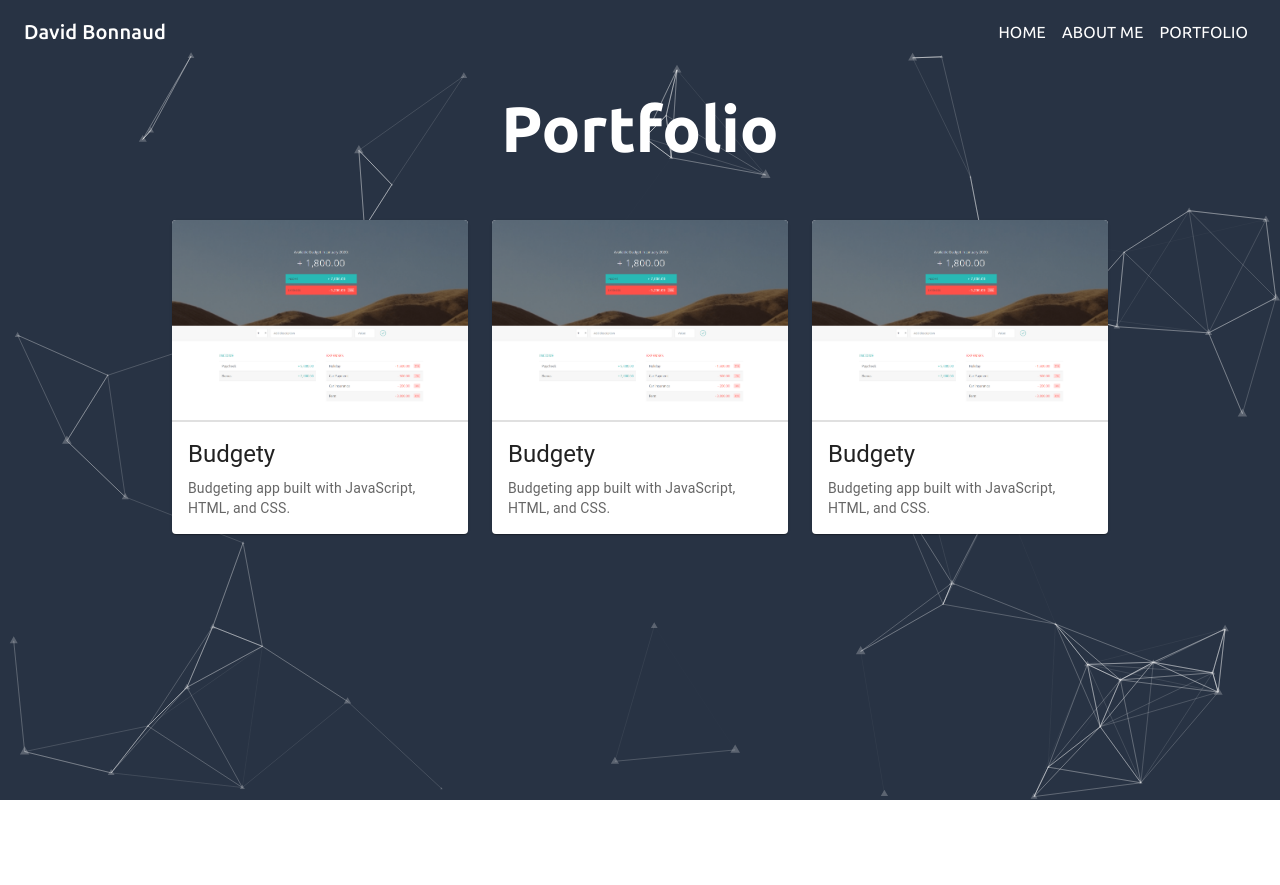
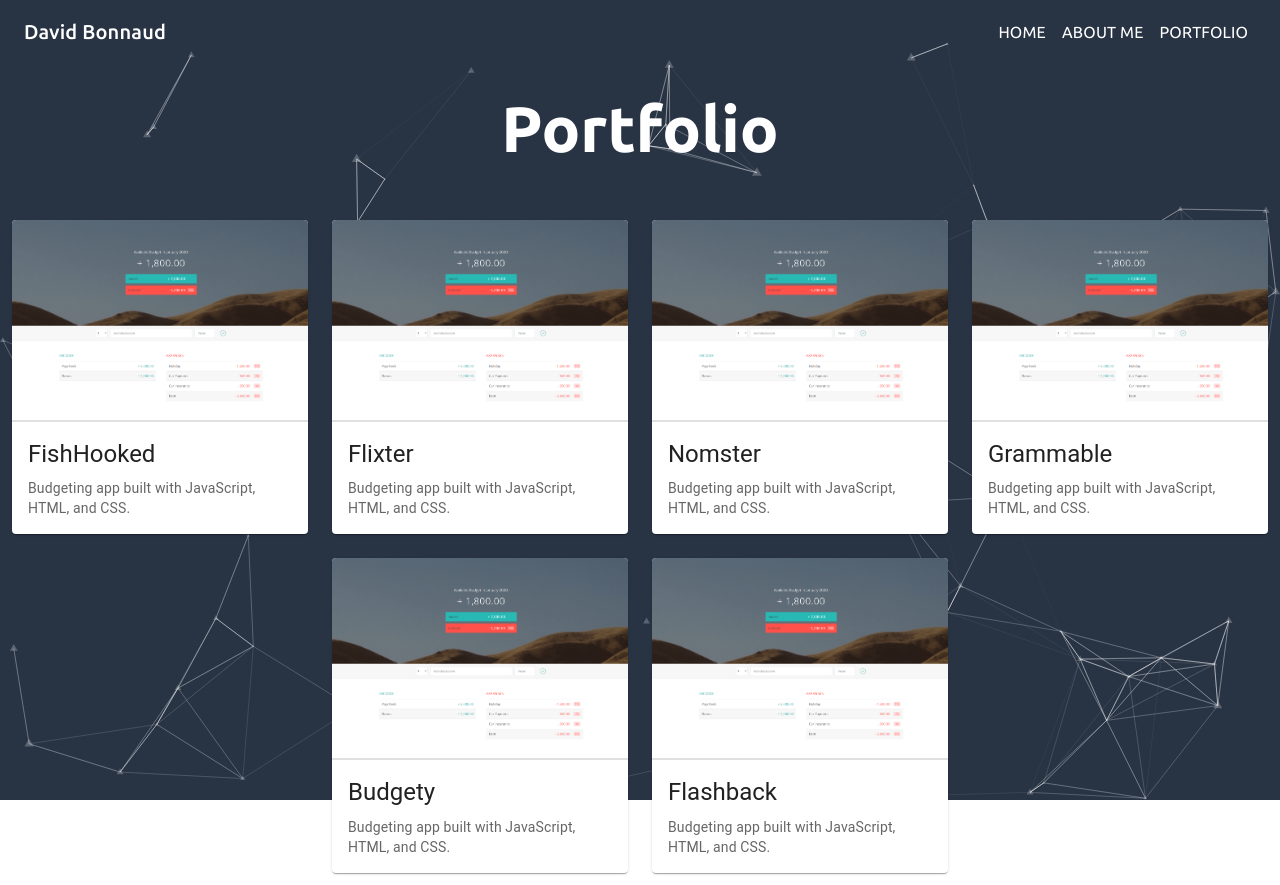
Before and after one commit to davidbonnaud/portfolio-2023, a React (Create React App) app: page / in a window 1280 px wide. Both pictures are taken after a click on the button "PORTFOLIO". Before the commit the page ends 800 px from the top, so only its background shows below. Built offline with nearby package versions, Linux system fonts and the light colour scheme.

Commit message:
added dynamic project card generation based on project title ds, need to add specific project data and pics

```diff
--- a/src/components/Portfolio.tsx
+++ b/src/components/Portfolio.tsx
@@ -3,7 +3,7 @@ import Grid2 from '@mui/material/Unstable_Grid2';
 import React from 'react';
 
 const Portfolio = () => {
-  const projects = ['FishHooked', 'Flixter', 'Nomster', 'Grammable', 'Budgety'];
+  const projects = ['FishHooked', 'Flixter', 'Nomster', 'Grammable', 'Budgety', 'Flashback'];
 
   return (
     <Box sx={{ maxWidth: '100%', maxHeight: '100%' }}>
@@ -14,6 +14,36 @@ const Portfolio = () => {
       </Box>
 
       <Grid2 container spacing={3} sx={{ justifyContent: 'center', alignItems: 'center', }} style={{ margin: 0, width: '100%' }} >
+        {projects.map((project) => {
+          return (
+            <Fade in timeout={1200}>
+              <Grid2 sx={{ zIndex: 1 }} xs={3} >
+                <Card sx={{ maxWidth: 400, maxHeight: 400 }}>
+                  <CardActionArea>
+                    <CardMedia
+                      component="img"
+                      height="200"
+                      image={require('./portfolio-images/budgety.png')}
+                      alt={project}
+                    />
+                    <Divider sx={{ borderBottomWidth: 2, borderColor: 'light-gray' }} />
+                    <CardContent>
+                      <Typography gutterBottom variant="h5" component="div">
+                        {project}
+                      </Typography>
+                      <Typography variant="body2" color="text.secondary">
+                        Budgeting app built with JavaScript, HTML, and CSS.
+                      </Typography>
+                    </CardContent>
+                  </CardActionArea>
+                </Card>
+              </Grid2>
+            </Fade>
+          )
+        })}
+      </Grid2>
+
+      {/* <Grid2 container spacing={3} sx={{ justifyContent: 'center', alignItems: 'center', }} style={{ margin: 0, width: '100%' }} >
       <Fade in timeout={1200}>
         <Grid2 sx={{ zIndex: 1 }} xs={3} >
           <Card sx={{ maxWidth: 400, maxHeight: 400 }}>
@@ -85,7 +115,7 @@ const Portfolio = () => {
             </Card>
           </Grid2>
         </Fade>
-      </Grid2>
+      </Grid2> */}
 
 
     </Box>
```
